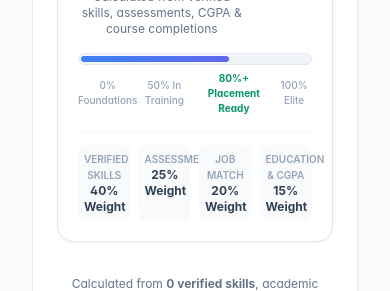
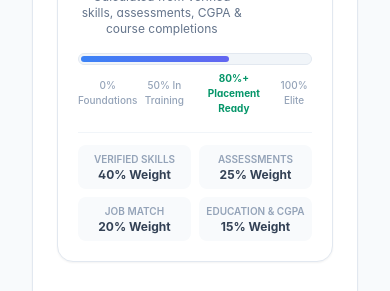
Before and after one commit to Megha-r20/Skill2Job.ai, a Next.js app: page /student/dashboard in a window 390 px wide. Shown: the part 3380-3671 px from the top of the page. Built offline with nearby package versions, Linux system fonts and the light colour scheme; no server answers.

Commit message:
UI updated

```diff
--- a/app/layout.tsx
+++ b/app/layout.tsx
@@ -15,7 +15,7 @@ export default function RootLayout({
 }) {
   return (
     <html lang="en" className="h-full">
-      <body className="min-h-screen bg-slate-50 font-sans antialiased">
+      <body className="min-h-screen bg-slate-50 font-sans antialiased overflow-x-hidden">
         <AuthProvider>
           <AppShell>
             {children}
--- a/app/student/dashboard/page.tsx
+++ b/app/student/dashboard/page.tsx
@@ -198,7 +198,7 @@ export default function StudentDashboard() {
               </h2>
             </div>
 
-            <div className="grid grid-cols-1 sm:grid-cols-2 lg:grid-cols-5 gap-4">
+            <div className="grid grid-cols-1 sm:grid-cols-2 lg:grid-cols-3 xl:grid-cols-5 gap-4">
               {quickActions.map((act) => {
                 const Icon = act.icon;
                 return (
--- a/components/AiAdvisorWidget.tsx
+++ b/components/AiAdvisorWidget.tsx
@@ -138,7 +138,7 @@ export default function AiAdvisorWidget() {
 
       {/* Floating Chat Window Modal */}
       {isOpen && (
-        <div className="w-[360px] sm:w-[400px] h-[520px] rounded-3xl bg-white border border-slate-200 shadow-2xl flex flex-col justify-between overflow-hidden animate-in fade-in slide-in-from-bottom-5 duration-200">
+        <div className="w-[calc(100vw-40px)] sm:w-[400px] max-w-[400px] h-[520px] rounded-3xl bg-white border border-slate-200 shadow-2xl flex flex-col justify-between overflow-hidden animate-in fade-in slide-in-from-bottom-5 duration-200">
 
           {/* Top Bar */}
           <div className="p-4 bg-gradient-to-r from-slate-900 via-indigo-950 to-purple-950 text-white flex items-center justify-between">
--- a/components/AppShell.tsx
+++ b/components/AppShell.tsx
@@ -41,7 +41,7 @@ export default function AppShell({ children }: { children: React.ReactNode }) {
       {/* 2. MAIN CONTENT AREA (Takes remaining available width) */}
       <div
         className={`flex-1 flex flex-col min-w-0 transition-all duration-300 ease-in-out ${
-          isCollapsed ? 'lg:pl-[76px]' : 'lg:pl-64 sm:lg:pl-72'
+          isCollapsed ? 'lg:pl-[76px]' : 'lg:pl-72'
         }`}
       >
         {/* Top Minimal Header (Search + Notifications + Profile) */}
@@ -55,7 +55,7 @@ export default function AppShell({ children }: { children: React.ReactNode }) {
         />
 
         {/* Page Main Content */}
-        <main className="flex-1 p-4 sm:p-6 lg:p-8">
+        <main className="flex-1 p-4 sm:p-6 lg:p-8 pb-24">
           {children}
         </main>
 
--- a/components/ReadinessGauge.tsx
+++ b/components/ReadinessGauge.tsx
@@ -71,21 +71,21 @@ export default function ReadinessGauge({
       </div>
 
       {/* Criteria Breakdown Pillars */}
-      <div className="mt-4 pt-3 border-t border-slate-100 grid grid-cols-4 gap-2 text-center text-xs">
-        <div className="p-1.5 rounded-lg bg-slate-50">
-          <span className="block text-[10px] text-slate-400 uppercase font-semibold">Verified Skills</span>
+      <div className="mt-4 pt-3 border-t border-slate-100 grid grid-cols-2 sm:grid-cols-4 gap-2 text-center text-xs">
+        <div className="p-1.5 rounded-lg bg-slate-50 min-w-0">
+          <span className="block text-[10px] text-slate-400 uppercase font-semibold truncate">Verified Skills</span>
           <span className="font-bold text-slate-700">40% Weight</span>
         </div>
-        <div className="p-1.5 rounded-lg bg-slate-50">
-          <span className="block text-[10px] text-slate-400 uppercase font-semibold">Assessments</span>
+        <div className="p-1.5 rounded-lg bg-slate-50 min-w-0">
+          <span className="block text-[10px] text-slate-400 uppercase font-semibold truncate">Assessments</span>
           <span className="font-bold text-slate-700">25% Weight</span>
         </div>
-        <div className="p-1.5 rounded-lg bg-slate-50">
-          <span className="block text-[10px] text-slate-400 uppercase font-semibold">Job Match</span>
+        <div className="p-1.5 rounded-lg bg-slate-50 min-w-0">
+          <span className="block text-[10px] text-slate-400 uppercase font-semibold truncate">Job Match</span>
           <span className="font-bold text-slate-700">20% Weight</span>
         </div>
-        <div className="p-1.5 rounded-lg bg-slate-50">
-          <span className="block text-[10px] text-slate-400 uppercase font-semibold">Education & CGPA</span>
+        <div className="p-1.5 rounded-lg bg-slate-50 min-w-0">
+          <span className="block text-[10px] text-slate-400 uppercase font-semibold truncate">Education & CGPA</span>
           <span className="font-bold text-slate-700">15% Weight</span>
         </div>
       </div>
```
